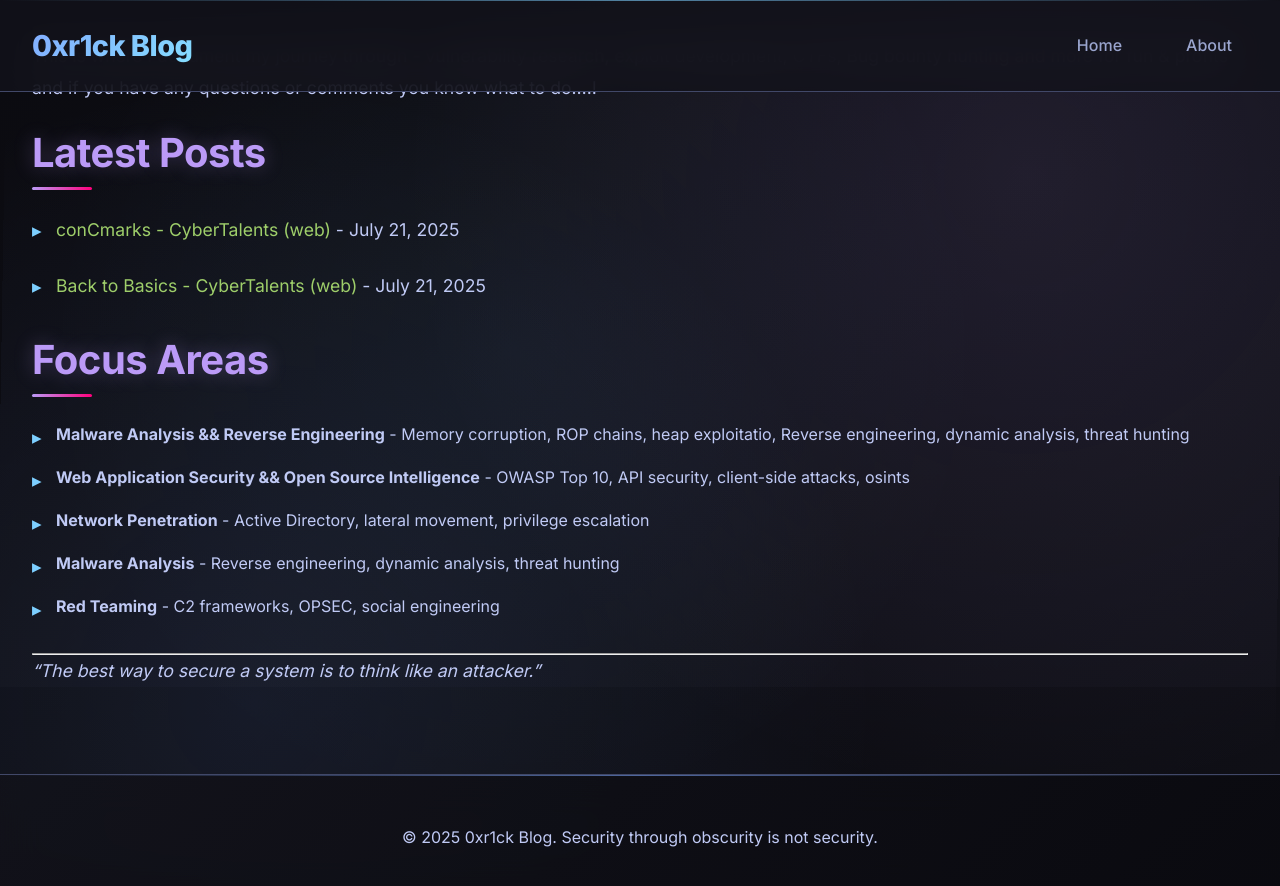
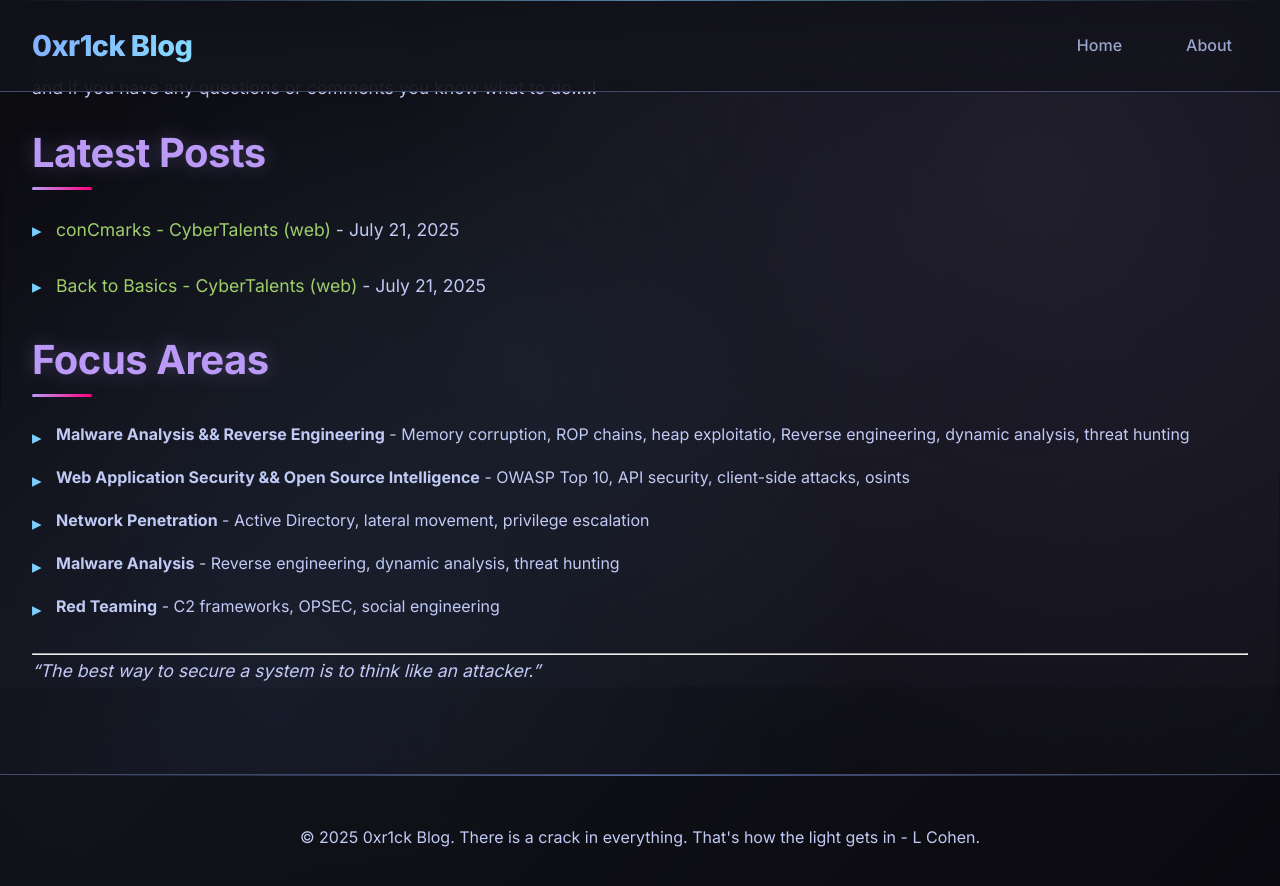
Before and after one commit to 0xr1ck/0xr1ck.github.io, a Jekyll site: the page built from index.md, in a window 1280 px wide and 900 px high, scrolled down 213 px. Shown: the top 886 px of the window. Built offline with Jekyll 4.4.1, drawn with Linux system fonts in a browser that asks for light colours.

Commit message:
Update default.html

```diff
--- a/_layouts/default.html
+++ b/_layouts/default.html
@@ -25,7 +25,7 @@
 
     <footer class="site-footer">
         <div class="container">
-            <p>&copy; {{ 'now' | date: "%Y" }} {{ site.title }}. Security through obscurity is not security.</p>
+            <p>&copy; {{ 'now' | date: "%Y" }} {{ site.title }}. There is a crack in everything. That's how the light gets in - L Cohen.</p>
         </div>
     </footer>
 </body>
```
